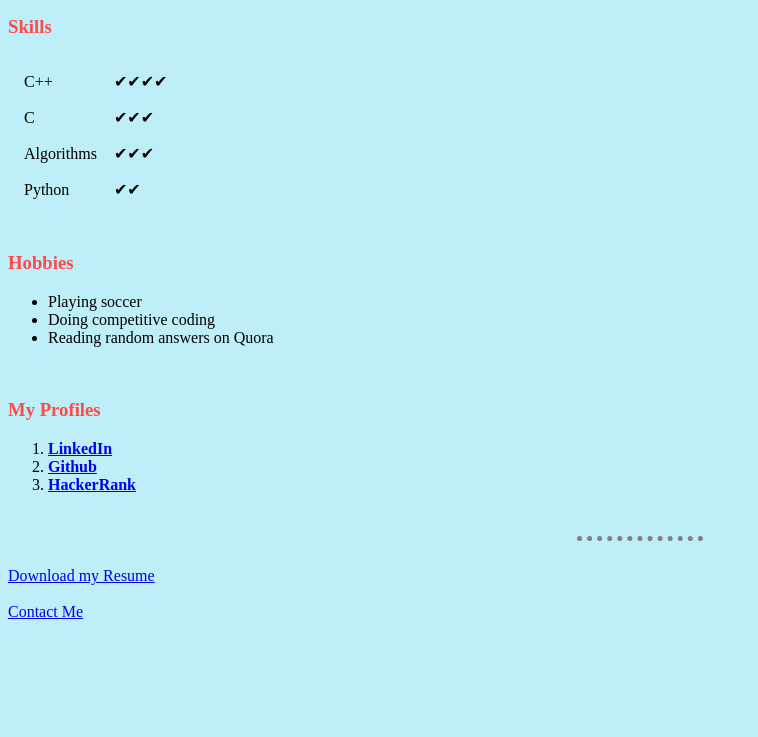
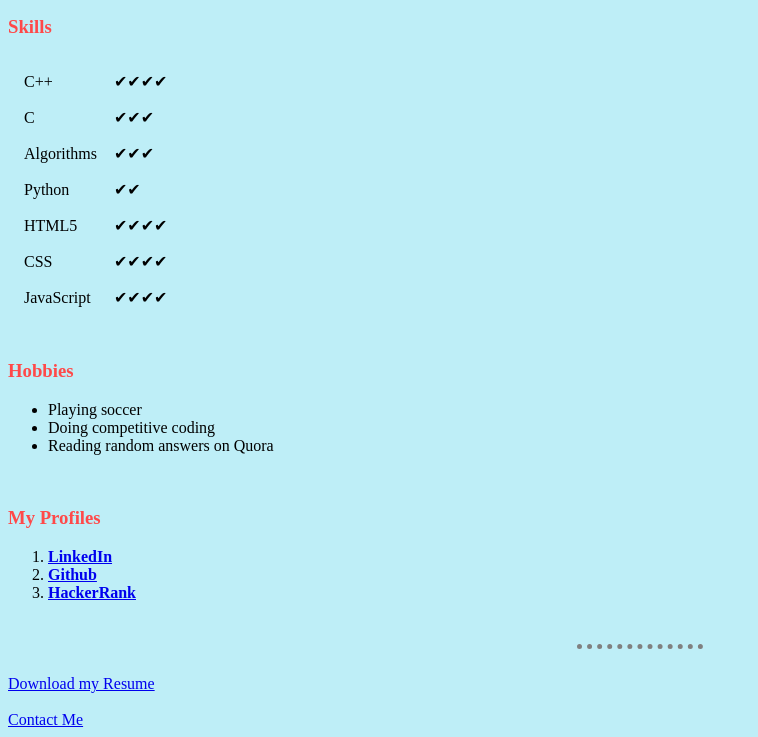
Before and after one commit to Anantm007/CV, a plain HTML site: page index.html in a window 1280 px wide. Shown: the part 740-1477 px from the top of the page, without its empty margins (0-758 px from the left). Before the commit the page ends 1369 px from the top, so only its background shows below. Drawn offline with Linux system fonts and the light colour scheme.

Commit message:
Update index.html

```diff
--- a/index.html
+++ b/index.html
@@ -78,6 +78,21 @@
       <td>✔✔</td>
     </tr>
 
+    <tr>
+      <td>HTML5</td>
+      <td>✔✔✔✔</td>
+    </tr>
+
+    <tr>
+      <td>CSS</td>
+      <td>✔✔✔✔</td>
+    </tr>
+
+    <tr>
+      <td>JavaScript</td>
+      <td>✔✔✔✔</td>
+    </tr>
+
   </table>
 
   <br>
```
